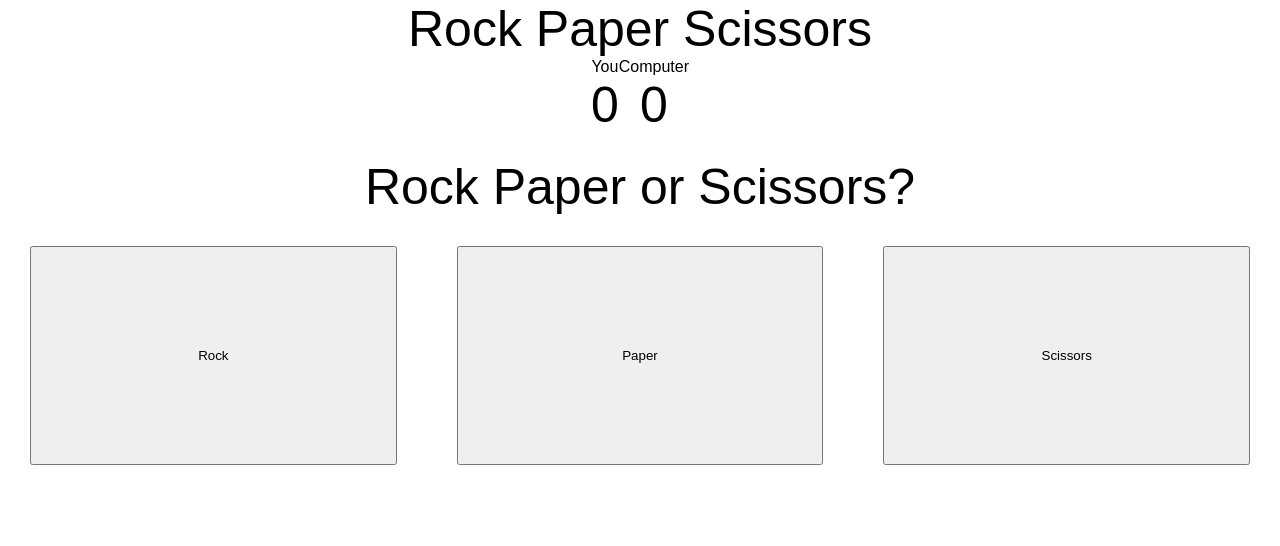
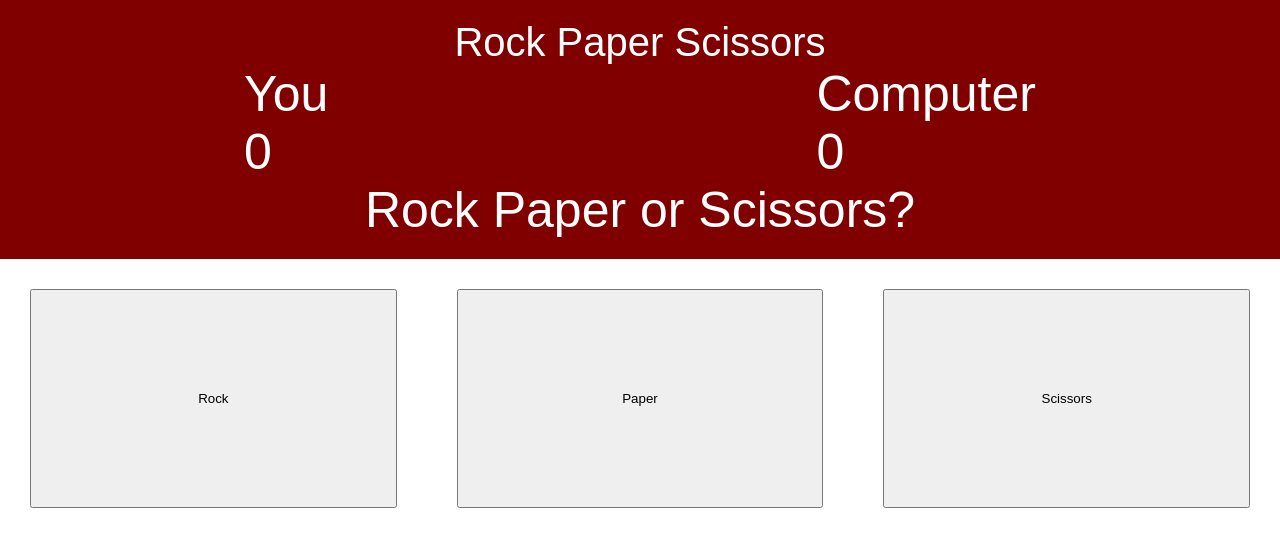
Before and after one commit to becks-tech/rock-paper-scissors, a plain HTML site: page index.html in a window 1280 px wide. Drawn offline with Linux system fonts and the light colour scheme.

Commit message:
changes made to index.html and styles.css to help center score elements

```diff
--- a/styles.css
+++ b/styles.css
@@ -1,29 +1,36 @@
 *{
-    box-sizing: border-box;
+  box-sizing: border-box;
     margin:0;
     padding: 0;
     font-family: sans-serif;
 }
 .container{
-    display: flex;
-    justify-content: space-between;
-    flex-direction: column;
-    text-align: center;
-
-}
-.result{
-  font-size: 50px;
+  background: maroon;
+  color: white;
+  font-size: 40px;
   text-align: center;
   align-items: center;
   gap: 40px;
+  padding-top: 20px;
 }
+
 .score-container{
   display: flex;
-  justify-content: center;
-  height: 100px;
+  align-items: center;
+  justify-content: space-around;
+
 }
-.computer-score, .player-score{
+.computer-score, .player-score,p{
   font-size: 50px;
+  display: flex;
+  gap: 16px;
+}
+p{
+  display: flex;
+  margin: 0;
+  padding: 0;
+  gap: 16px;
+
 }
 .btn-container{
     display: flex;
@@ -39,4 +46,5 @@
 }
 .message{
   font-size: 50px;
+  padding-bottom:20px;
 }
```
Also changed, not shown: index.html (+0 -2 lines).
